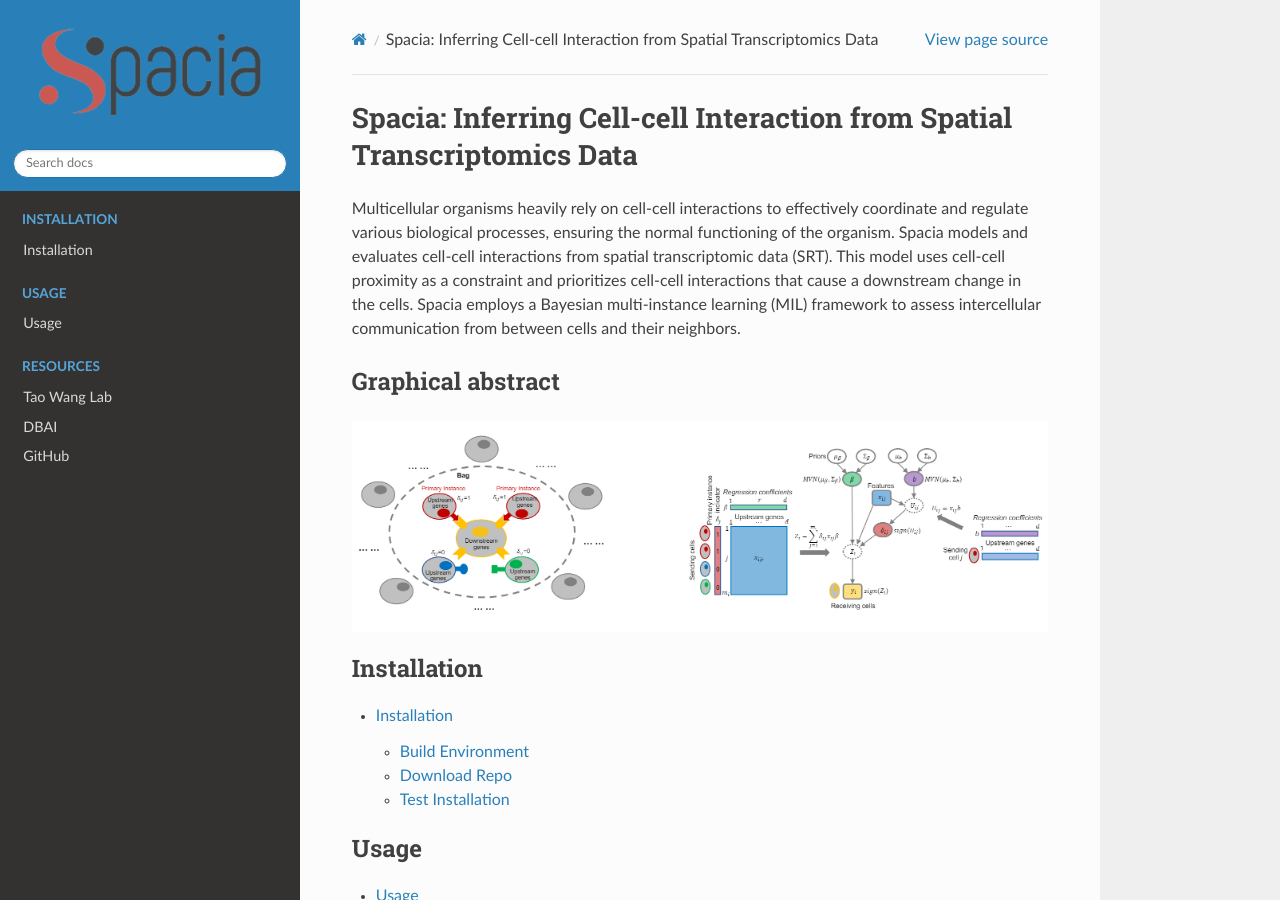
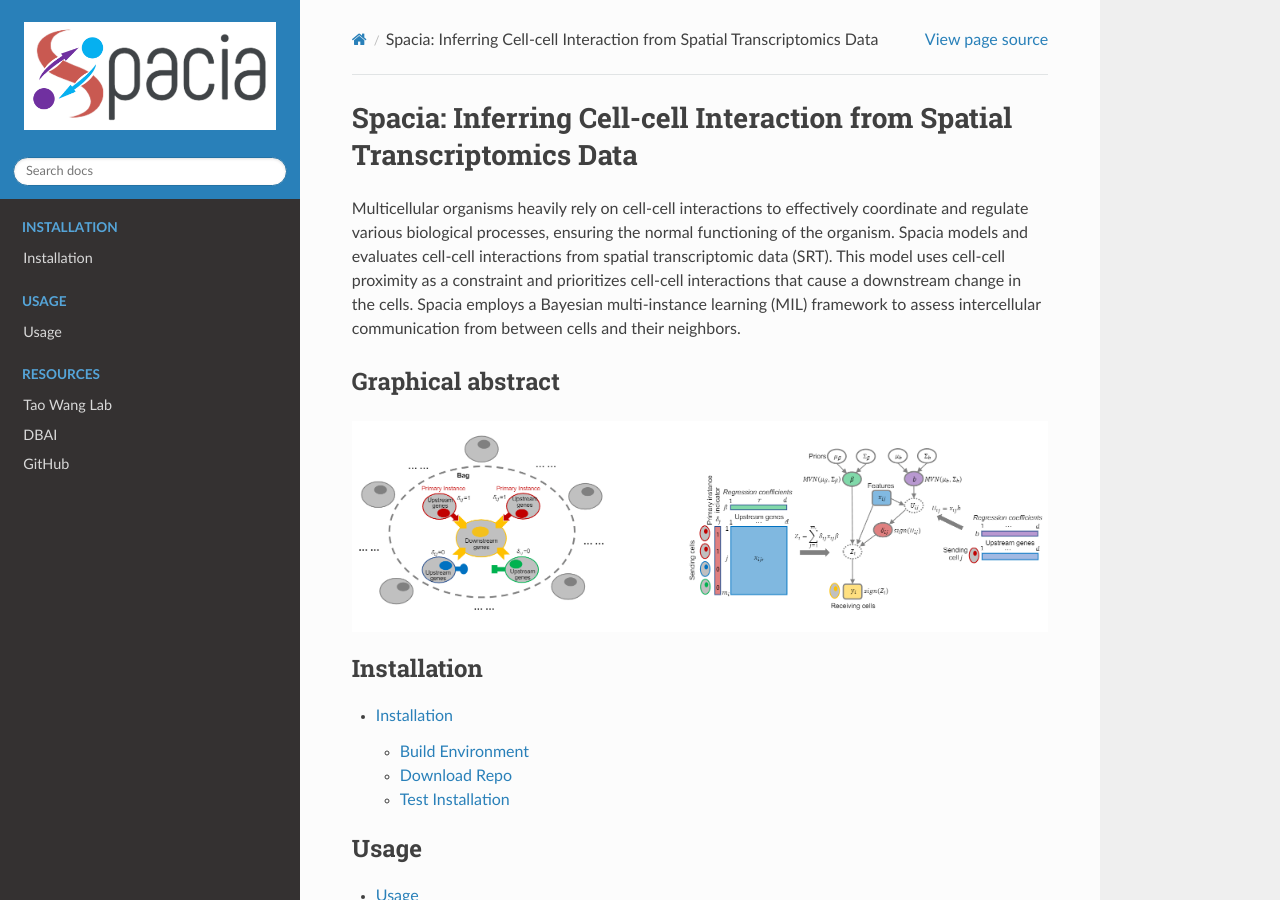
Before and after one commit to nickwfj123/spacia2022_doc, a Sphinx documentation site: the page built from docs/index.rst, in a window 1280 px wide and 900 px high. Built offline with Sphinx 7.4.7 and the Read the Docs theme 2.0.0, drawn with Linux system fonts in a browser that asks for light colours.

Commit message:
Update conf.py

```diff
--- a/docs/conf.py
+++ b/docs/conf.py
@@ -66,7 +66,7 @@ html_theme_path = ["_themes", ]
 # so a file named "default.css" will overwrite the builtin "default.css".
 html_static_path = ["_static"]
 
-html_logo = "../assets/spacia_logo.png"
+html_logo = "../assets/spacia.png"
 
 html_theme_options = {
     'collapse_navigation': False,
```
